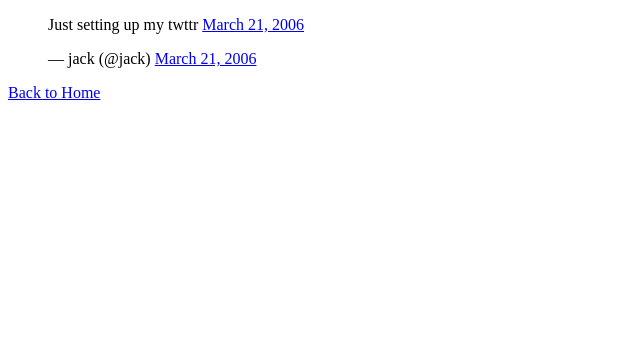
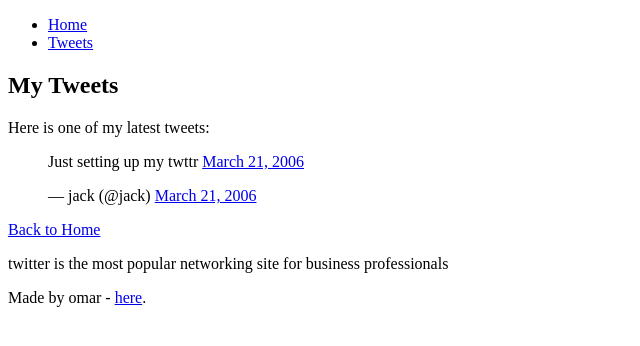
Before and after one commit to Omar-1219/My_First_Portfolio, a plain HTML site: page html_basic/tweets.html in a window 1280 px wide. Shown: the whole page, without its empty margins (0-640 px from the left). Drawn offline with Linux system fonts and the light colour scheme.

Commit message:
Update tweets.html

```diff
--- a/html_basic/tweets.html
+++ b/html_basic/tweets.html
@@ -6,6 +6,16 @@
     <title> Tweets</title>
 </head>
 <body>
+    <header>
+        <ul>
+            <li><a href="index.html">Home</a></li>
+            <li><a href="tweets.html">Tweets</a></li>
+        </ul>
+    </header>
+    <main>
+        <article>
+            <h1>My Tweets</h1>
+            <p>Here is one of my latest tweets:</p>
 
     <!-- Embedded Tweet -->
     <blockquote class="twitter-tweet">
@@ -15,5 +25,13 @@
     <script async src="https://platform.twitter.com/widgets.js" charset="utf-8"></script>
 
     <p><a href="index.html">Back to Home</a></p>
+</article>
+<aside>
+    <p>twitter is the most popular networking site for business professionals</p>
+</aside>
+</main>
+<footer>
+<p>Made by omar - <a href="https://www.example.com" target="_blank">here</a>.</p>
+</footer>
 </body>
 </html>
```
